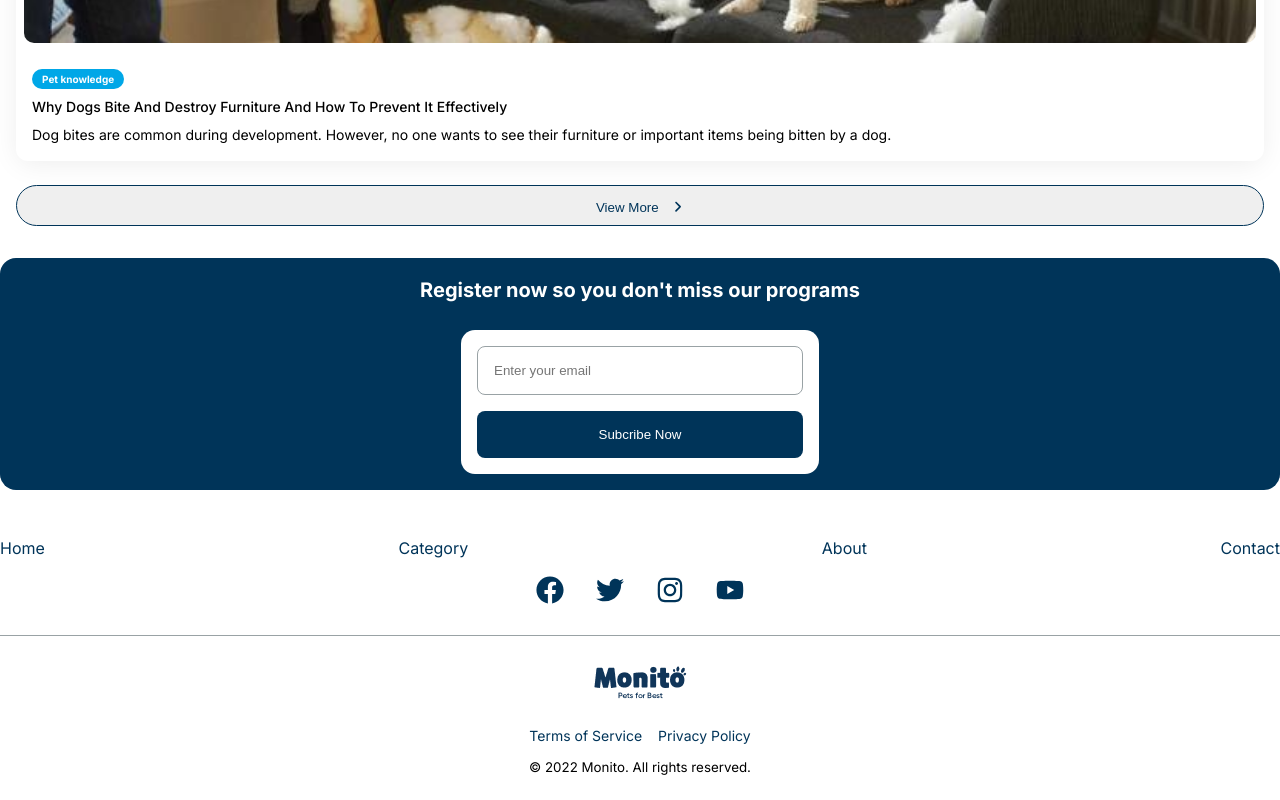
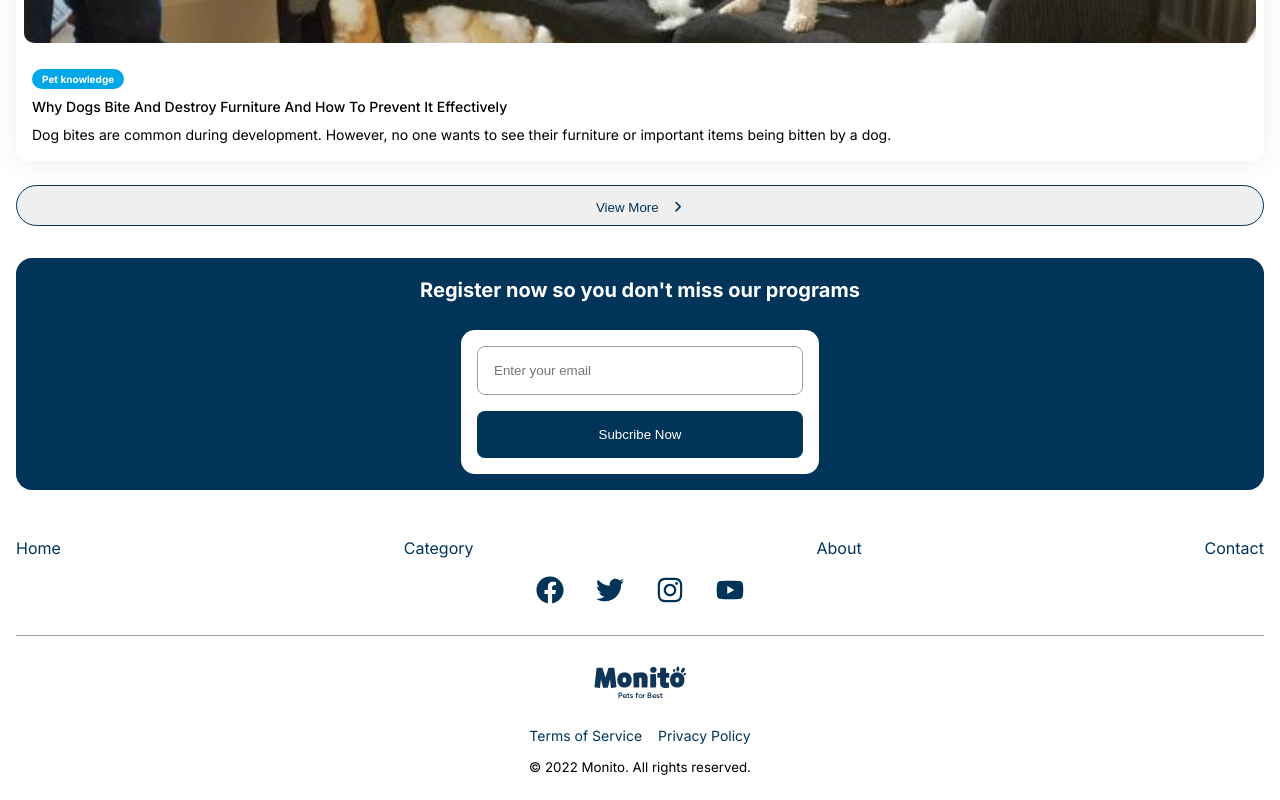
Before and after one commit to Deviant96/monito, a Next.js app: page / in a window 1280 px wide. Shown: the part 5111-5911 px from the top of the page. Built offline with nearby package versions, Linux system fonts and the light colour scheme.

Commit message:
Add margin to footer

```diff
--- a/src/app/(components)/CtaSubscribeSection/page.module.scss
+++ b/src/app/(components)/CtaSubscribeSection/page.module.scss
@@ -1,13 +1,14 @@
 @import "@/app/styles/partials/_variables";
 
 .CtaSubscribeContainer {
+    margin: 0 16px;
+
     display: flex;
     flex-flow: column;
     justify-content: space-between;
     align-items: center;
 
     background-color: $primary-color;
-    width: 100%;
     padding: 16px;
     border-radius: 16px;
 
--- a/src/app/(components)/Footer/page.module.scss
+++ b/src/app/(components)/Footer/page.module.scss
@@ -1,6 +1,8 @@
 @import "@/app/styles/partials/_variables";
 
 .FooterSection {
+    margin: 0 16px;
+
     display: flex;
     flex-flow: column;
     align-items: center;
```
